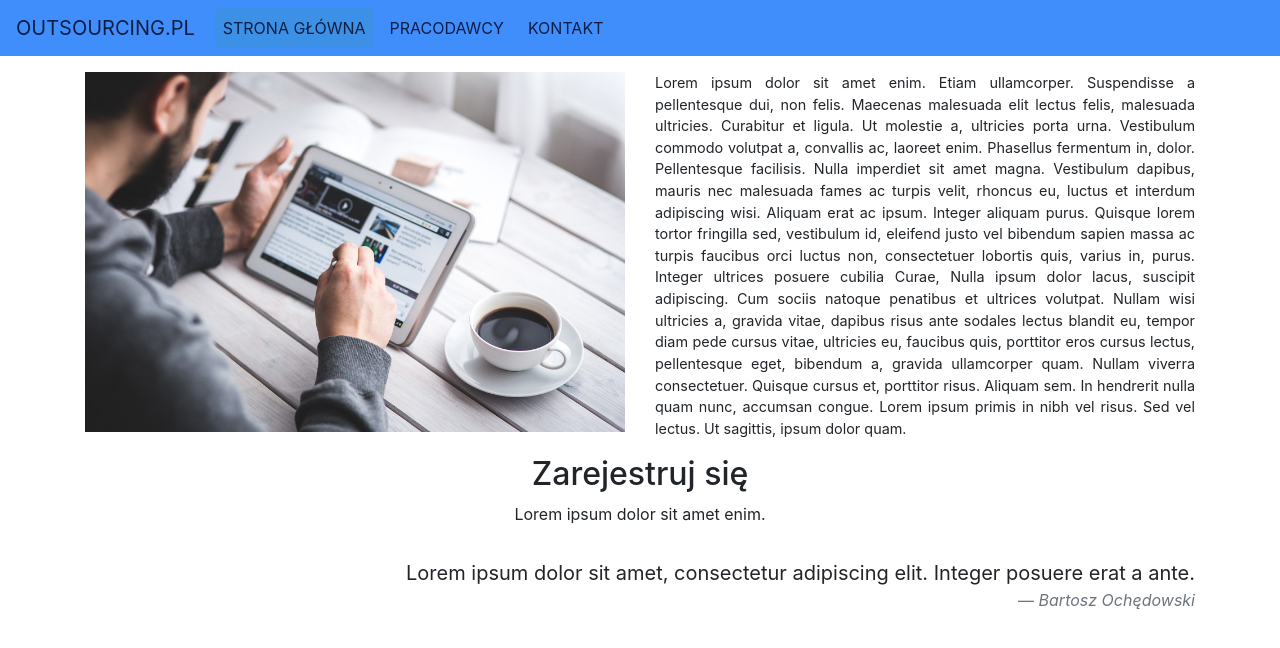
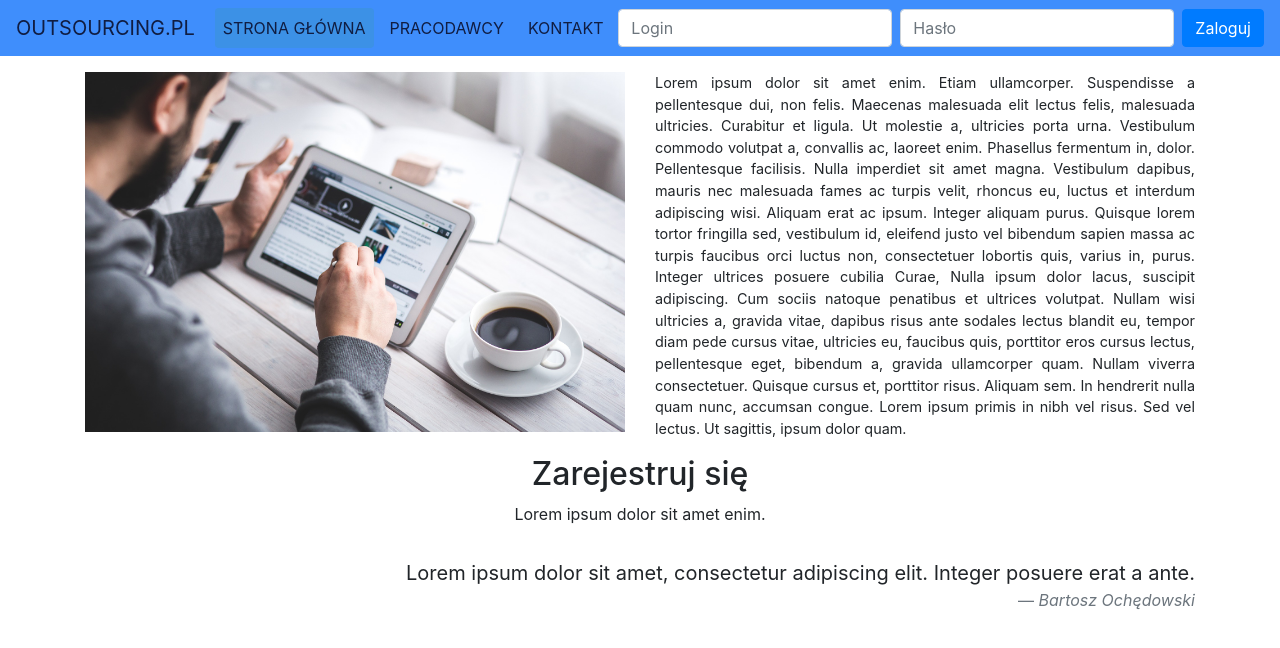
Before and after one commit to Touzen666/Projekt-Napisany-w-Angular-8, an Angular app: page / in a window 1280 px wide. Shown: the top 648 px of the page. Built offline with nearby package versions, Linux system fonts and the light colour scheme.

Commit message:
hid that login button

```diff
--- a/src/app/app.module.ts
+++ b/src/app/app.module.ts
@@ -15,7 +15,7 @@ import {FooterBoxModule} from './components/footerbox/footer.module';
 import {NgbModule} from '@ng-bootstrap/ng-bootstrap';
 import {RouterModule} from '@angular/router';
 import {LoginServiceModule} from "./services/login/login.module";
-import {httpInterceptorProviders} from './directives/http-interceptors/index';
+import {httpInterceptorProviders} from "./directives/http-interceptors/index";
 
 
 @NgModule({
@@ -34,7 +34,6 @@ import {httpInterceptorProviders} from './directives/http-interceptors/index';
     KontoModule,
     LoginBoxModule,
     FooterBoxModule,
-    // dodałem tutaj co najmniej 3 moduły, o których zapomniałęś
     RouterModule,
     EgzaminModule,
     LoginServiceModule,
--- a/src/app/components/loginbox/loginbox.html
+++ b/src/app/components/loginbox/loginbox.html
@@ -8,7 +8,7 @@
 </form> -->
 
 <!-- jezeli jestes zalogowany to schowa sie pasek logowania i pojawi przycisk wyloguj -->
-<form class="form-inline my-2 my-lg-0" [hidden]="!isLoggedIn">
+<form class="form-inline my-2 my-lg-0" *ngIf="!isLoggedIn">
   <div class="bad_password_box" *ngIf="isBadPassword">Złe hasło, spróbuj ponownie!</div>
   <input (input)="username = $event.target.value" aria-label="Search" class="form-control mr-sm-2" placeholder="Login"
          type="login">
--- a/src/app/directives/http-interceptors/index.ts
+++ b/src/app/directives/http-interceptors/index.ts
@@ -2,6 +2,7 @@ import {HTTP_INTERCEPTORS} from '@angular/common/http';
 
 import {AuthInterceptor} from "./auth-interceptor";
 
+// Automatycznie dodaje nagłówek Authorization: tam, gdzie jest to potrzebne
 export const httpInterceptorProviders = [
   {provide: HTTP_INTERCEPTORS, useClass: AuthInterceptor, multi: true}
 ];
```
Also changed, not shown: 1 other file (tests, documents, lock files or other folders).
